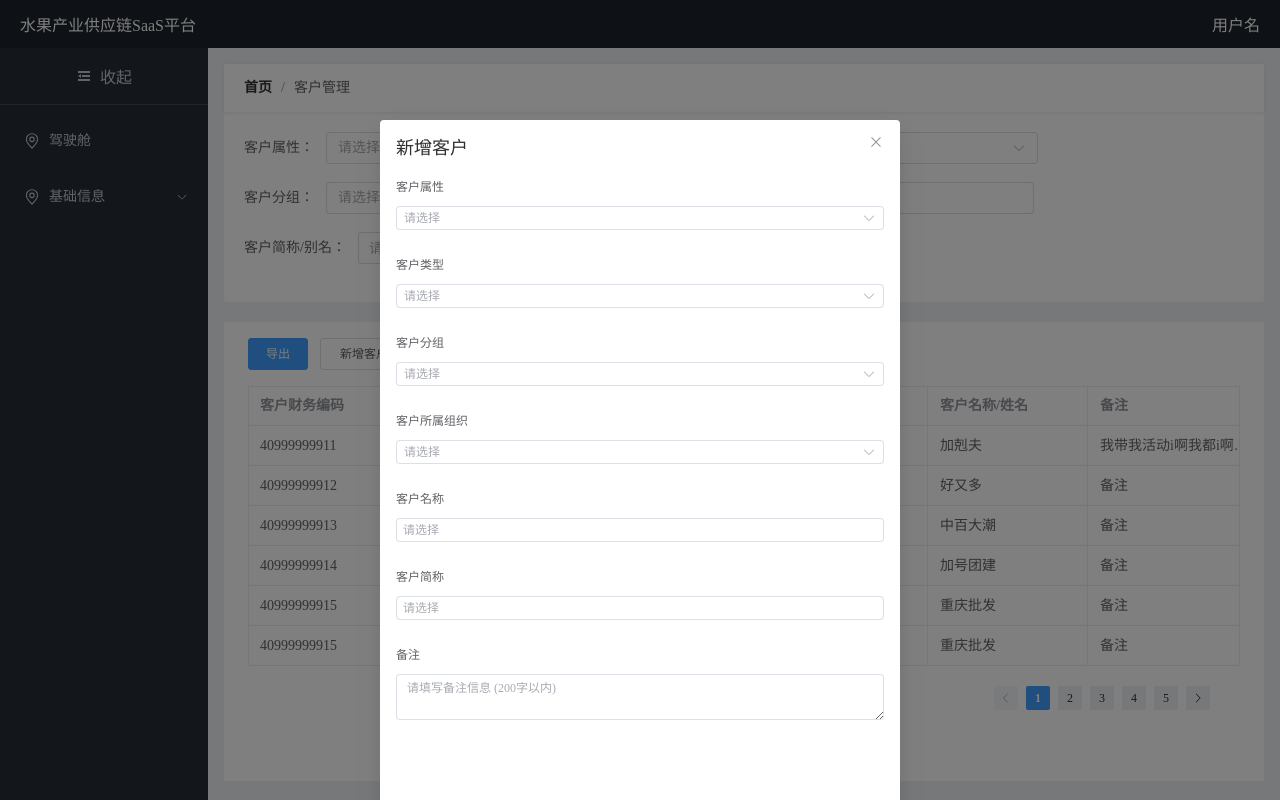
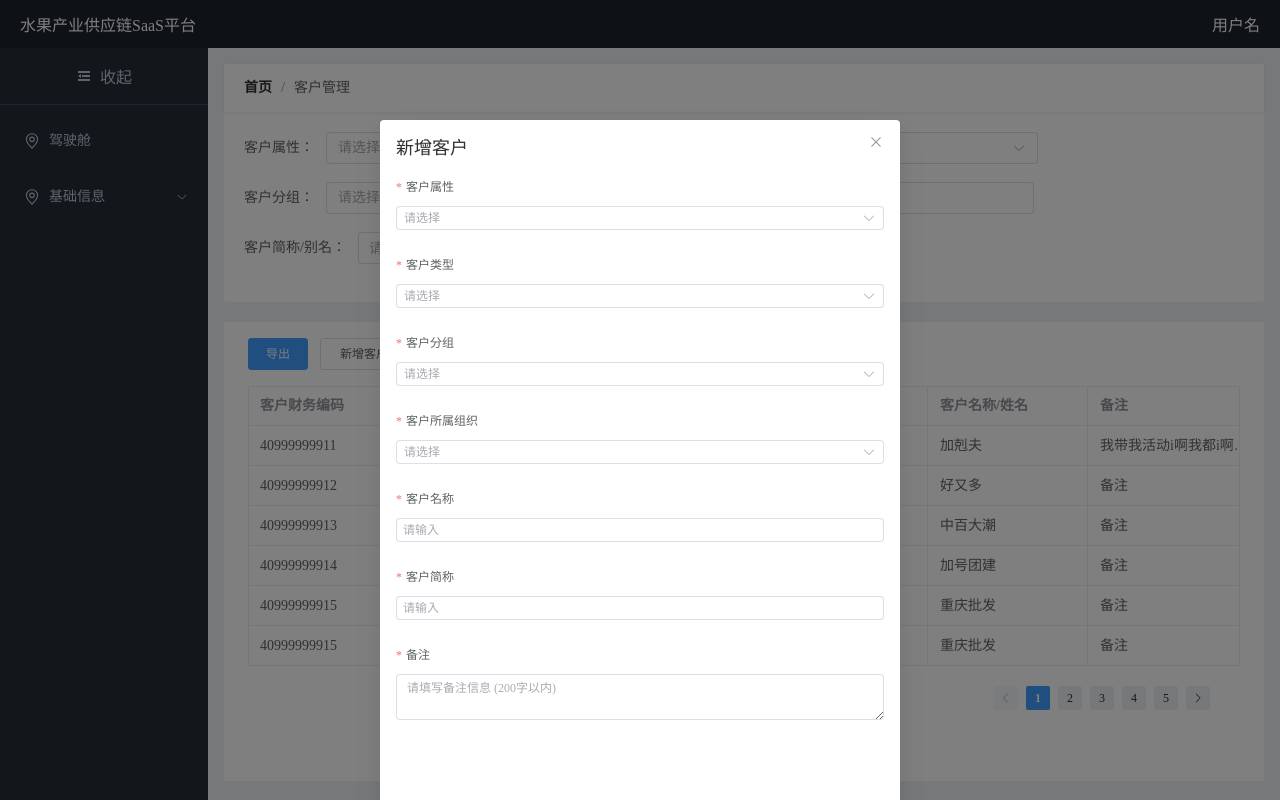
Before and after one commit to youzexu/fe-practice, a Vue app in the folder 6.my-vue3-ts-project/: page /customer in a window 1280 px wide. Both pictures are taken after a click on the button "新增客户". Built offline with nearby package versions, Linux system fonts and the light colour scheme; the HTML template or start-up script is replaced by a standard one.

Commit message:
添加表单校验

```diff
--- a/6.my-vue3-ts-project/src/views/Basic information/Customer Management/Customer-Info.vue
+++ b/6.my-vue3-ts-project/src/views/Basic information/Customer Management/Customer-Info.vue
@@ -56,7 +56,7 @@
         </div>
         <!-- 查看配送地址 -->
         <el-dialog v-model="showDialog" title="查看配送地址" width="500">
-           <el-from>
+           <el-form>
                <el-divider />
                 <div class="harvestinformation">
                     <span class="span1">| </span>
@@ -102,7 +102,7 @@
                         关闭
                     </el-button>
                </el-row>
-            </el-from>
+           </el-form>
         </el-dialog>
     </div>
     <!-- 添加客户 -->
--- a/6.my-vue3-ts-project/src/views/Basic information/Customer Management/components/Add-customer.vue
+++ b/6.my-vue3-ts-project/src/views/Basic information/Customer Management/components/Add-customer.vue
@@ -1,38 +1,39 @@
 <template>
     <div>
-       <el-dialog v-model="dialogVisible" title="新增客户" width="520">
-           <el-form label-width="120px" label-position="top" style="min-height: 600px;" :model="formList1">
-                <el-form-item label="客户属性" style="width: 100%;margin-bottom: 24px;" size="small">
+       <el-dialog v-model="dialogVisible" title="新增客户" width="520" @close="btncancel">
+            <el-form label-width="120px" label-position="top" style="min-height: 600px;" :model="formList1"
+                ref="FormOne" :rules="rules">
+                <el-form-item label="客户属性" style="width: 100%;margin-bottom: 24px;" size="small" prop="attribute">
                     <el-select placeholder="请选择" v-model="formList1.attribute">
                         <el-option label="个人" value="个人"></el-option>
                         <el-option label="企业" value="企业"></el-option>
                     </el-select>
                 </el-form-item>
-                <el-form-item label="客户类型" style="width: 100%;margin-bottom: 24px;" size="small">
+               <el-form-item label="客户类型" style="width: 100%;margin-bottom: 24px;" size="small" prop="type">
                     <el-select placeholder="请选择" v-model="formList1.type">
                         <el-option label="潜在客户" value="潜在客户"></el-option>
                         <el-option label="正式客户" value="正式客户"></el-option>
                     </el-select>
                 </el-form-item>
-                <el-form-item label="客户分组" style="width: 100%; margin-bottom: 24px;" size="small">
+               <el-form-item label="客户分组" style="width: 100%; margin-bottom: 24px;" size="small" prop="group">
                     <el-select placeholder="请选择" v-model="formList1.group">
                         <el-option label="分组1" value="分组1"></el-option>
                         <el-option label="分组2" value="分组2"></el-option>
                     </el-select>
                 </el-form-item>
-                <el-form-item label="客户所属组织" style="width: 100%;margin-bottom: 24px;" size="small">
+               <el-form-item label="客户所属组织" style="width: 100%;margin-bottom: 24px;" size="small" prop="organization">
                     <el-select placeholder="请选择" v-model="formList1.organization">
                         <el-option label="组织1" value="组织1"></el-option>
                         <el-option label="组织2" value="组织2"></el-option>
                     </el-select>
                 </el-form-item>
-                <el-form-item label="客户名称" style="width: 100%;margin-bottom: 24px;" size="small">
-                   <el-input placeholder="请选择" v-model="formList1.name" />
+               <el-form-item label="客户名称" style="width: 100%;margin-bottom: 24px;" size="small" prop="name">
+                    <el-input placeholder="请输入" v-model="formList1.name" />
                 </el-form-item>
-                <el-form-item label="客户简称" style="width: 100%;margin-bottom: 24px;" size="small">
-                   <el-input placeholder="请选择" v-model="formList1.abbreviation" />
+               <el-form-item label="客户简称" style="width: 100%;margin-bottom: 24px;" size="small" prop="abbreviation">
+                    <el-input placeholder="请输入" v-model="formList1.abbreviation" />
                 </el-form-item>
-                <el-form-item label="备注" style="width: 100%;margin-bottom: 24px;" size="small">
+               <el-form-item label="备注" style="width: 100%;margin-bottom: 24px;" size="small" prop="remark">
                     <el-input type="textarea" :rows="2" placeholder="请填写备注信息 (200字以内)" v-model="formList1.remark" />
                 </el-form-item>
            </el-form>
@@ -41,31 +42,36 @@
                 <span>收货信息</span>
             </div>
            <div v-for="(addressList, index) in addressLists" :key="addressList.id">
-                <el-form label-position="top" style="min-height: 500px;" :model="addressList">
+               <el-form label-position="top" style="min-height: 500px;" :model="addressList" ref="addressForm"
+                    :rules="rules">
                     <div style="display: flex; justify-content: flex-end;" v-if="addressLists.length > 1">
                         <el-button @click="addressLists.splice(index, 1)" link type="danger"
                             size="small">删除此条</el-button>
                     </div>
                     <div class="Form2" style="display: flex; flex-direction: column; align-items: center;">
                         <el-form-item label="配送地址名称" style="width: 440px; margin-bottom: 24px; margin-top: 24px;"
-                            size="small">
+                           size="small" prop="address">
                             <el-input v-model="addressList.address" style="width: 100%;" placeholder="请填写" />
                         </el-form-item>
-                        <el-form-item label="联系人" style="width: 440px; margin-bottom: 24px;" size="small">
+                       <el-form-item label="联系人" style="width: 440px; margin-bottom: 24px;" size="small"
+                            prop="contact">
                             <el-input v-model="addressList.contact" style="width: 100%;" placeholder="请填写" />
                         </el-form-item>
-                        <el-form-item label="联系人电话" style="width: 440px; margin-bottom: 24px;" size="small">
+                       <el-form-item label="联系人电话" style="width: 440px; margin-bottom: 24px;" size="small"
+                            prop="phone">
                             <el-input v-model="addressList.phone" style="width: 100%;" placeholder="请填写" />
                         </el-form-item>
-                        <el-form-item label="所在地区" style="width: 440px; margin-bottom: 24px;" size="small">
+                       <el-form-item label="所在地区" style="width: 440px; margin-bottom: 24px;" size="small"
+                            prop="region">
                             <el-select v-model="addressList.region" style="width: 30%;" placeholder="请选择">
                                 <el-option label="重庆" value="重庆"></el-option>
                                 <el-option label="北京" value="北京"></el-option>
                             </el-select>
                         </el-form-item>
-                        <el-form-item label="详细地址" style="width: 440px; margin-bottom: 24px;" size="small">
+                       <el-form-item label="详细地址" style="width: 440px; margin-bottom: 24px;" size="small"
+                            prop="detailedaddress">
                             <el-input v-model="addressList.detailedaddress" style="width: 100%;" type="textarea"
-                                :rows="3" placeholder="请输入详细名称" />
+                               :rows="3" placeholder="请输入详细地址" />
                         </el-form-item>
                     </div>
                 </el-form>
@@ -74,8 +80,8 @@
                <el-button size="small" style="width: 100%; border: 1px dashed #ccc;" @click="AddForm">+ 新增</el-button>
             </el-row>
             <el-row type="flex" justify="end" align="middle" style="margin-top: 24px;">
-                <el-button type="primary" size="small" @click="dialogVisible = false">确定</el-button>
-                <el-button size="small" @click="dialogVisible = false">取消</el-button>
+               <el-button type="primary" size="small" @click="btnOk">确定</el-button>
+                <el-button size="small" @click="btncancel">取消</el-button>
             </el-row>
         </el-dialog>
     </div>
@@ -84,6 +90,8 @@
 
 <script setup lang="ts" name="AddCustomer">
 import { ref, reactive } from 'vue';
+import type { FormInstance } from 'element-plus'
+import { ElMessage } from 'element-plus'
 const formList1 = reactive(
     {
     attribute: '',
@@ -95,13 +103,10 @@ const formList1 = reactive(
     remark: ''
     }
 );
-
 const dialogVisible = ref(false);
-
 const open = () => {
     dialogVisible.value = true;
 }
-
 let nextid = 1
 const addressLists = ref(
     [{
@@ -113,7 +118,6 @@ const addressLists = ref(
         detailedaddress: ''
     }]
 )
-
 const AddForm = () => {
     addressLists.value.push({
         id:nextid++,
@@ -124,6 +128,77 @@ const AddForm = () => {
         detailedaddress: ''
     })
 }
+const FormOne = ref()
+const addressForm = ref<FormInstance[]>([])
+
+const btnOk = async () => {
+    try {
+        const validations = [
+            FormOne.value?.validate(),
+            ...addressForm.value.map(form => form?.validate())
+        ]
+        await Promise.all(validations)
+        ElMessage.success('添加成功')
+        FormOne.value?.resetFields()
+        addressForm.value.forEach(form => form?.resetFields())
+        dialogVisible.value = false
+        nextid = 1
+        addressLists.value = [{
+            id: nextid++,
+            address: '',
+            contact: '',
+            phone: '',
+            region: '',
+            detailedaddress: ''
+        }]
+    } catch {
+        ElMessage.error('请填写完整信息')
+    }
+}
+const btncancel = () => {
+        FormOne.value?.resetFields()
+        addressForm.value.forEach(form => form?.resetFields())
+        dialogVisible.value = false;
+}
+const rules = reactive({
+    attribute: [
+        { required: true, message: '请选择客户属性', trigger: 'blur' }
+    ],
+    type: [
+        { required: true, message: '请选择客户类型', trigger: 'blur' }
+    ],
+    group: [
+        { required: true, message: '请选择客户分组', trigger: 'blur' }
+    ],
+    organization: [
+        { required: true, message: '请选择客户所属组织', trigger: 'blur' }
+    ],
+    name: [
+        { required: true, message: '请填写客户名称', trigger: 'blur' }
+    ],
+    abbreviation: [
+        { required: true, message: '请填写客户简称', trigger: 'blur' }
+    ],
+    remark: [
+        { required: true, message: '请填写备注信息', trigger: 'blur' },
+        { max: 200, message: '备注信息不能超过200字', trigger: 'blur' }
+    ],
+    address: [
+        { required: true, message: '请填写配送地址名称', trigger: 'blur' }
+    ],
+    contact: [
+        { required: true, message: '请填写联系人', trigger: 'blur' }
+    ],
+    phone: [
+        { required: true, message: '请填写联系人电话', trigger: 'blur' }
+    ],
+    region: [
+        { required: true, message: '请选择所在地区', trigger: 'blur' }
+    ],
+    detailedaddress: [
+        { required: true, message: '请填写详细地址', trigger: 'blur' }
+    ]
+})
 
 defineExpose({ open })
 </script>
```
Lines whose indentation alone changed are shown as unchanged.
